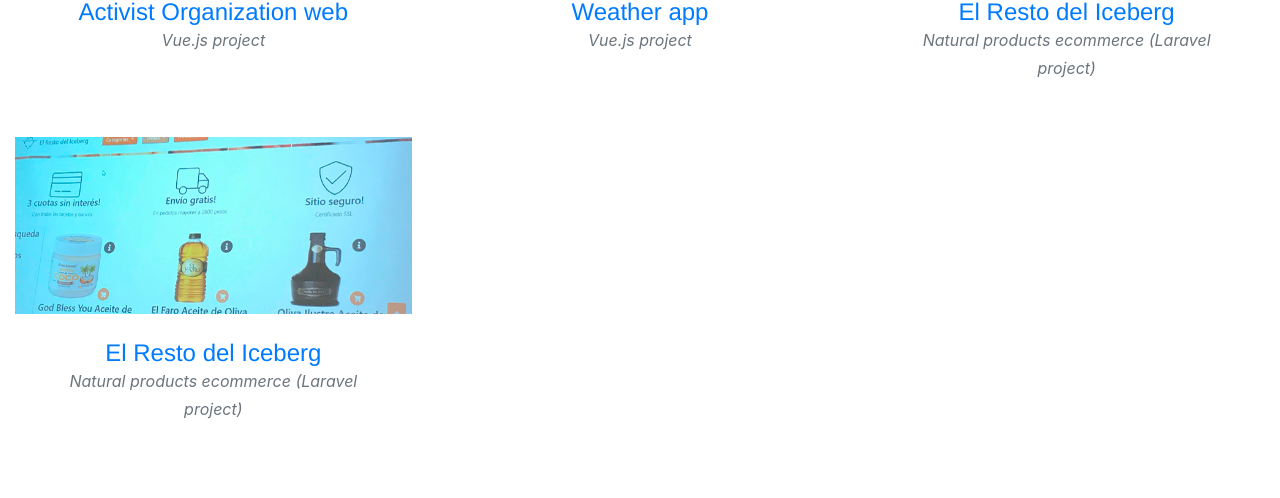
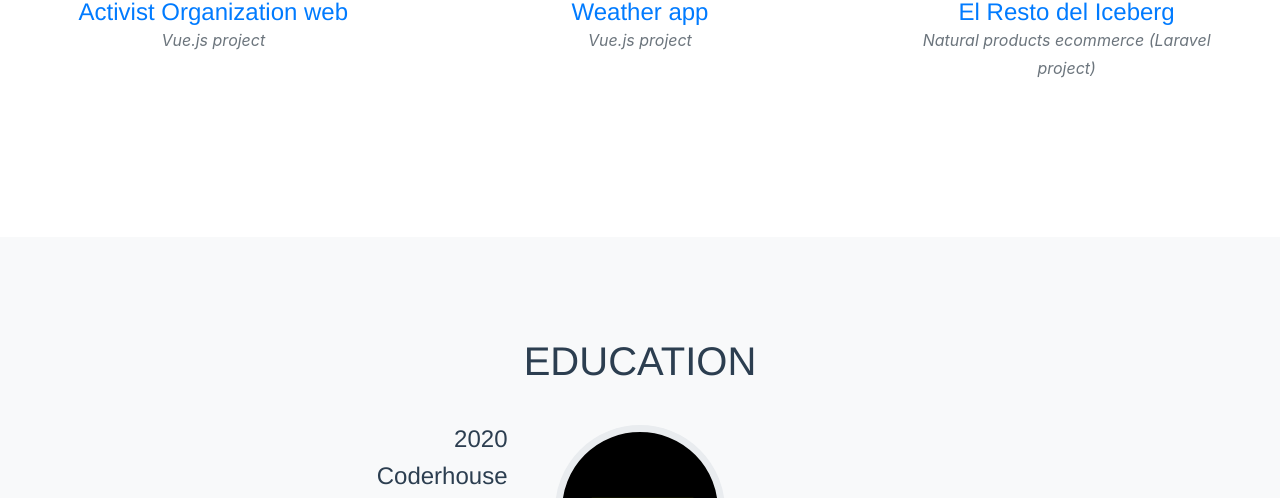
Before and after one commit to matiasdavidson/vue-portfolio-matiasdavidson, a Vue app: page / in a window 1280 px wide. Shown: the part 3313-3811 px from the top of the page. Built offline with nearby package versions, Linux system fonts and the light colour scheme; some icons are missing; a web font is replaced by a local one.

Commit message:
Update Portfolio.vue

```diff
--- a/src/components/Portfolio.vue
+++ b/src/components/Portfolio.vue
@@ -86,12 +86,6 @@ export default {
                 title: 'Natural products ecommerce (Laravel project)',
                 url: 'https://github.com/matiasdavidson/laravel-elrestodeliceberg-project'
             },
-            {
-                img: 'vista-erdi.png',
-                caption: 'El Resto del Iceberg',
-                title: 'Natural products ecommerce (Laravel project)',
-                url: 'https://github.com/matiasdavidson/laravel-elrestodeliceberg-project'
-            },
         ]
     })
 }
```
